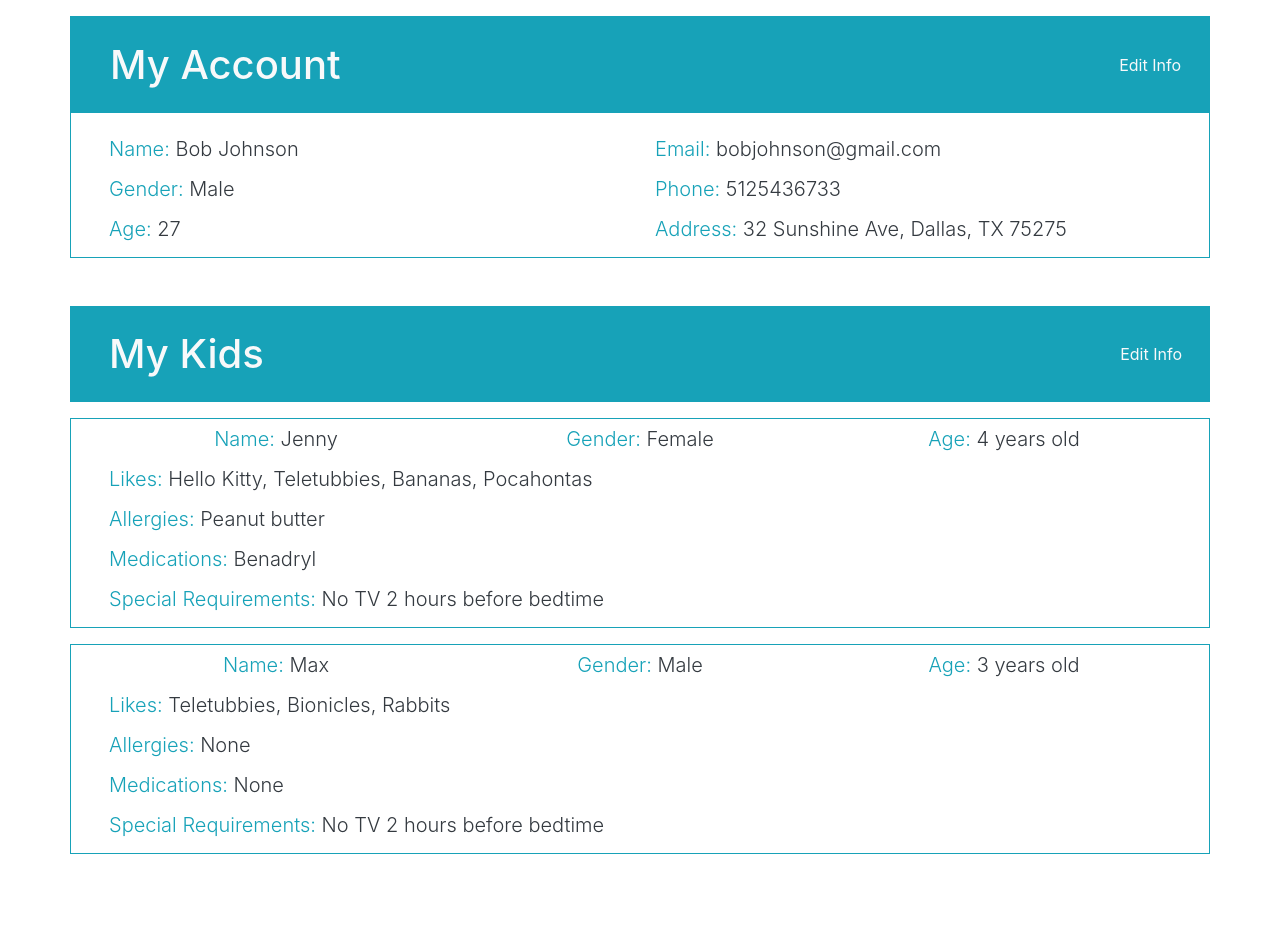
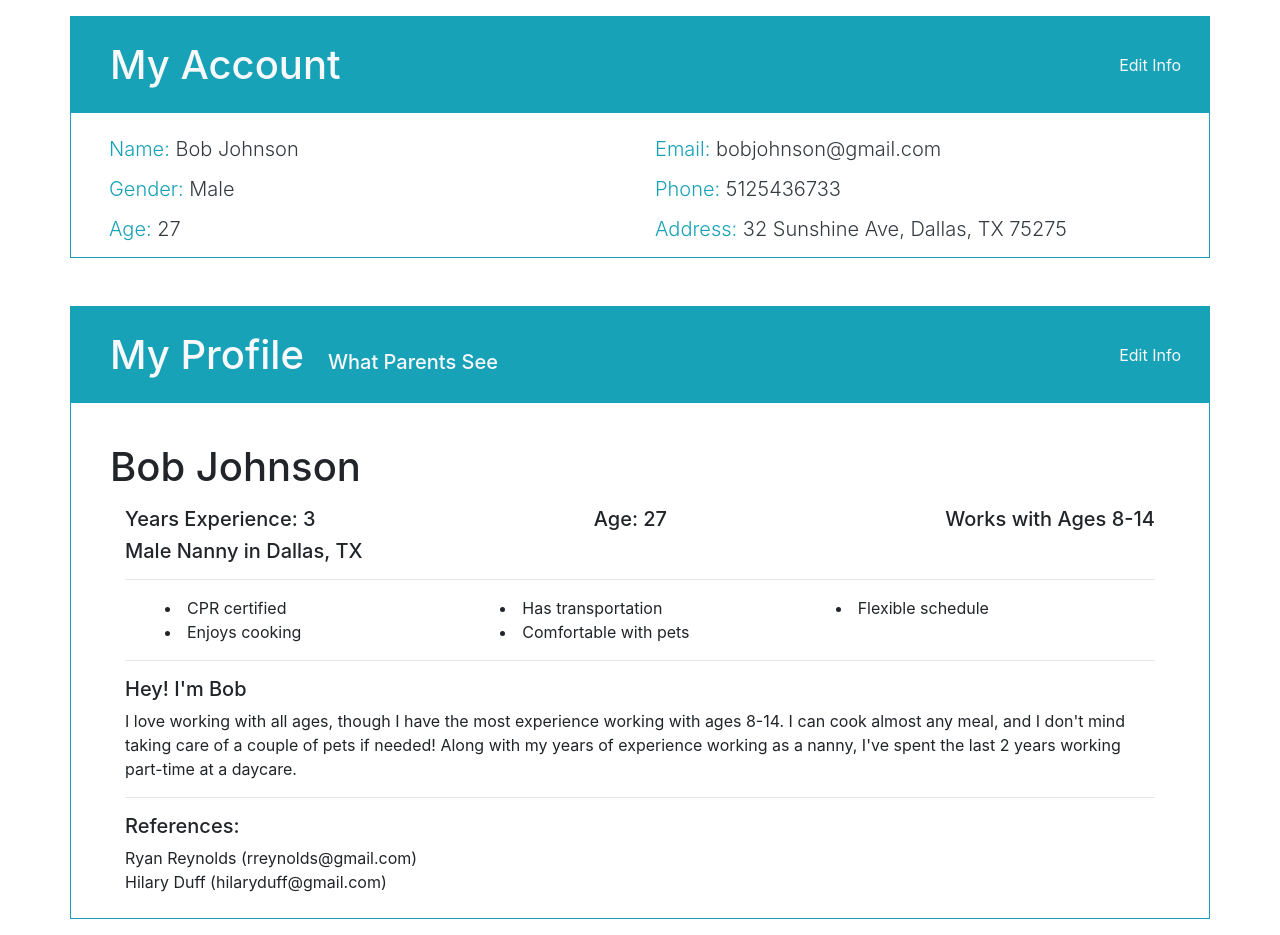
Before and after one commit to mlee98/nannyApp, an Angular app in the folder GUI/nannyApp/: page / in a window 1280 px wide. Before the commit the page ends 894 px from the top, so only its background shows below. Built offline with nearby package versions, Linux system fonts and the light colour scheme.

Commit message:
split name into firstName, lastName

```diff
--- a/GUI/nannyApp/src/app/app.component.ts
+++ b/GUI/nannyApp/src/app/app.component.ts
@@ -13,7 +13,8 @@ export class AppComponent implements OnInit {
 
   ngOnInit() {
     this.account = {
-      name: 'Bob Johnson',
+      firstName: 'Bob',
+      lastName: 'Johnson',
       email: 'bobjohnson@gmail.com',
       phone: 5125436733,
       address: '32 Sunshine Ave',
@@ -22,7 +23,7 @@ export class AppComponent implements OnInit {
       zip: 75275,
       gender: 'Male',
       age: 27,
-      type: 'parent',
+      type: 'nanny',
 
       // PARENT account info
       children: [
--- a/GUI/nannyApp/src/models/account.ts
+++ b/GUI/nannyApp/src/models/account.ts
@@ -2,7 +2,8 @@ import { Child } from './child';
 import { NannyReference } from './nanny-reference';
 
 export class Account {
-  name?: string;
+  firstName?: string;
+  lastName?: string;
   email?: string;
   phone?: number;
   address?: string;
--- a/GUI/nannyApp/src/nanny-profile-page/nanny-profile/nanny-profile.component.html
+++ b/GUI/nannyApp/src/nanny-profile-page/nanny-profile/nanny-profile.component.html
@@ -1,4 +1,4 @@
-<h1 class="mb-3">{{account.name}}</h1>
+<h1 class="mb-3">{{account.firstName}} {{account.lastName}}</h1>
 <div class="container d-flex justify-content-between">
   <h5>Years Experience: {{account.yearsExp}}</h5>
   <h5>Age: {{account.age}}</h5>
@@ -11,7 +11,7 @@
     <li class="mr-6" *ngFor="let skill of account.skills; let i = index">{{skill}}</li>
   </ul>
   <hr>
-  <h5>Hey! I'm {{account.name}}</h5>
+  <h5>Hey! I'm {{account.firstName}}</h5>
   {{account.bio}}
   <hr>
   <h5>References:</h5>
--- a/GUI/nannyApp/src/settings-page/account-details/account-details.component.css
+++ b/GUI/nannyApp/src/settings-page/account-details/account-details.component.css
@@ -0,0 +1,3 @@
+.long-label {
+  min-width: 5em;
+}
--- a/GUI/nannyApp/src/settings-page/account-details/account-details.component.html
+++ b/GUI/nannyApp/src/settings-page/account-details/account-details.component.html
@@ -10,7 +10,7 @@
   <div [hidden]="isEditMode" class="container text-info">
     <div class="row m-2">
       <div class="col h5 font-weight-light">Name:
-        <span class="text-dark">{{account.name}}</span>
+        <span class="text-dark">{{account.firstName}} {{account.lastName}}</span>
       </div>
       <div class="col h5 font-weight-light">Email:
         <span class="text-dark">{{account.email}}</span>
@@ -41,14 +41,25 @@
     <form>
       <div class="form-group row m-4">
         <div class="col d-flex align-items-center">
-          <label for="inputName" class="col-form-label mr-4">Name</label>
+          <label for="inputFirstName" class="col-form-label mr-4 long-label">First Name</label>
           <input
             type="text"
-            [(ngModel)]="updateAccount.name"
-            name="name"
+            [(ngModel)]="updateAccount.firstName"
+            name="firstName"
             class="form-control"
-            id="inputName">
+            id="inputFirstName">
         </div>
+        <div class="col d-flex align-items-center">
+          <label for="inputLastName" class="col-form-label mr-4 long-label">Last Name</label>
+          <input
+            type="text"
+            [(ngModel)]="updateAccount.lastName"
+            name="lastName"
+            class="form-control"
+            id="inputLastName">
+        </div>
+      </div>
+      <div class="form-group row m-4">
         <div class="col d-flex align-items-center">
           <label for="inputEmail" class="col-form-label mr-4">Email</label>
           <input
@@ -57,6 +68,15 @@
             name="email"
             class="form-control"
             id="inputEmail">
+        </div>
+        <div class="col d-flex align-items-center">
+          <label for="inputPhone" class="col-form-label mr-4">Phone</label>
+          <input
+            type="text"
+            [(ngModel)]="updateAccount.phone"
+            name="phone"
+            class="form-control"
+            id="inputPhone">
         </div>
       </div>
       <div class="form-group row m-4">
@@ -70,17 +90,6 @@
             id="inputGender">
         </div>
         <div class="col d-flex align-items-center">
-          <label for="inputPhone" class="col-form-label mr-4">Phone</label>
-          <input
-            type="text"
-            [(ngModel)]="updateAccount.phone"
-            name="phone"
-            class="form-control"
-            id="inputPhone">
-        </div>
-      </div>
-      <div class="form-group row m-4">
-        <div class="col d-flex align-items-center">
           <label for="inputAge" class="col-form-label mr-4">Age</label>
           <input
             type="text"
@@ -89,6 +98,8 @@
             class="form-control"
             id="inputAge">
         </div>
+      </div>
+      <div class="form-group row m-4">
         <div class="col d-flex align-items-center">
           <label for="inputAddress" class="col-form-label mr-4">Address</label>
           <input
```
